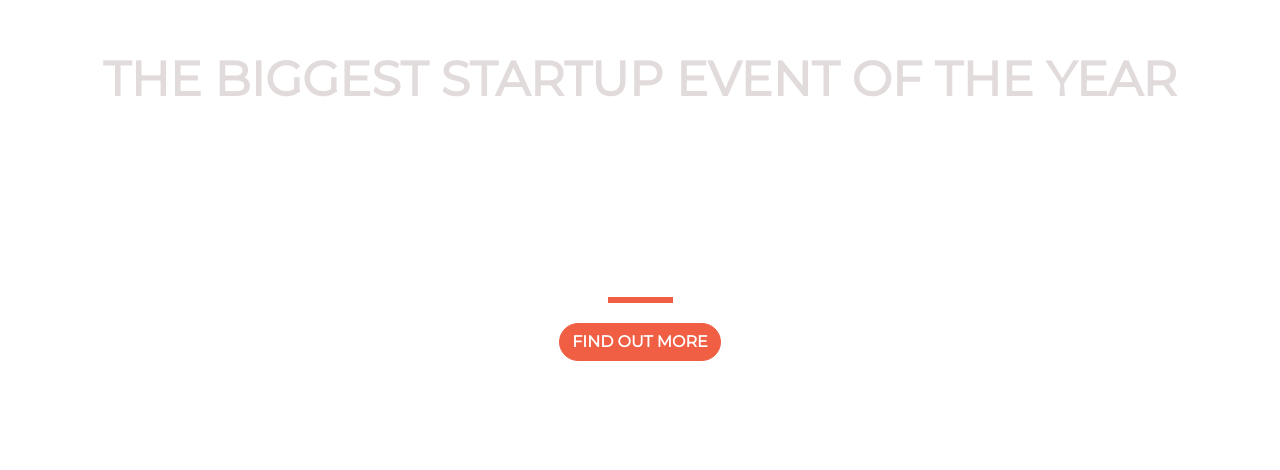
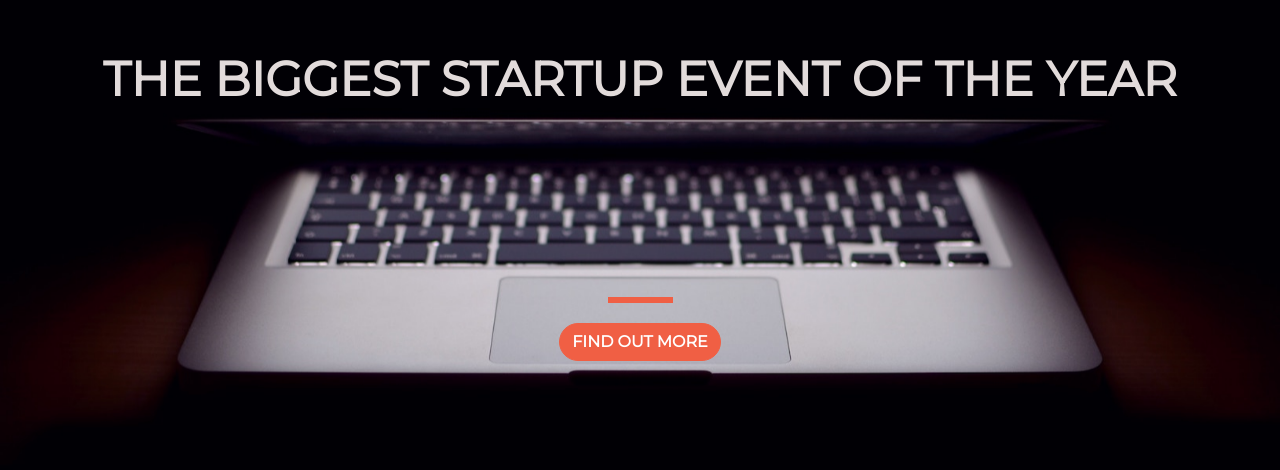
Before and after one commit to kenskelton/ZTM-Startup-Page, a plain HTML site: page index.html in a window 1280 px wide. Shown: the part 194-664 px from the top of the page. Drawn offline with nearby package versions, Linux system fonts and the light colour scheme; the site is published under a folder, as on GitHub Pages, so addresses that start at the root find nothing.

Commit message:
Update style.css

```diff
--- a/style.css
+++ b/style.css
@@ -3,7 +3,7 @@ html {
   width: 100%;
   height: 100%;
   font-family: 'Montserrat', sans-serif;
-  background: url(/images/header.jpg) no-repeat center center fixed;
+  background: url(header.jpg) no-repeat center center fixed;
   -webkit-background-size: cover;
   -moz-background-size: cover;
   -o-background-size: cover;
```
